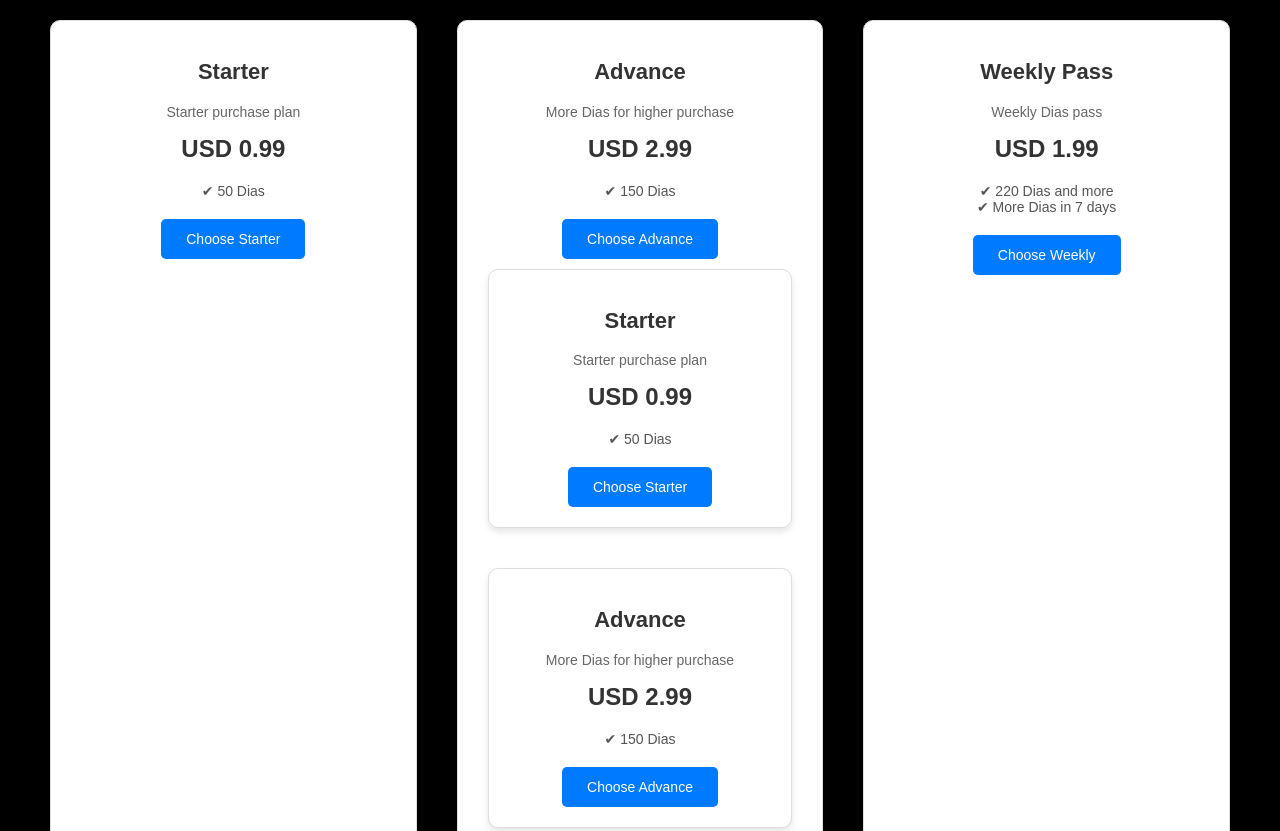
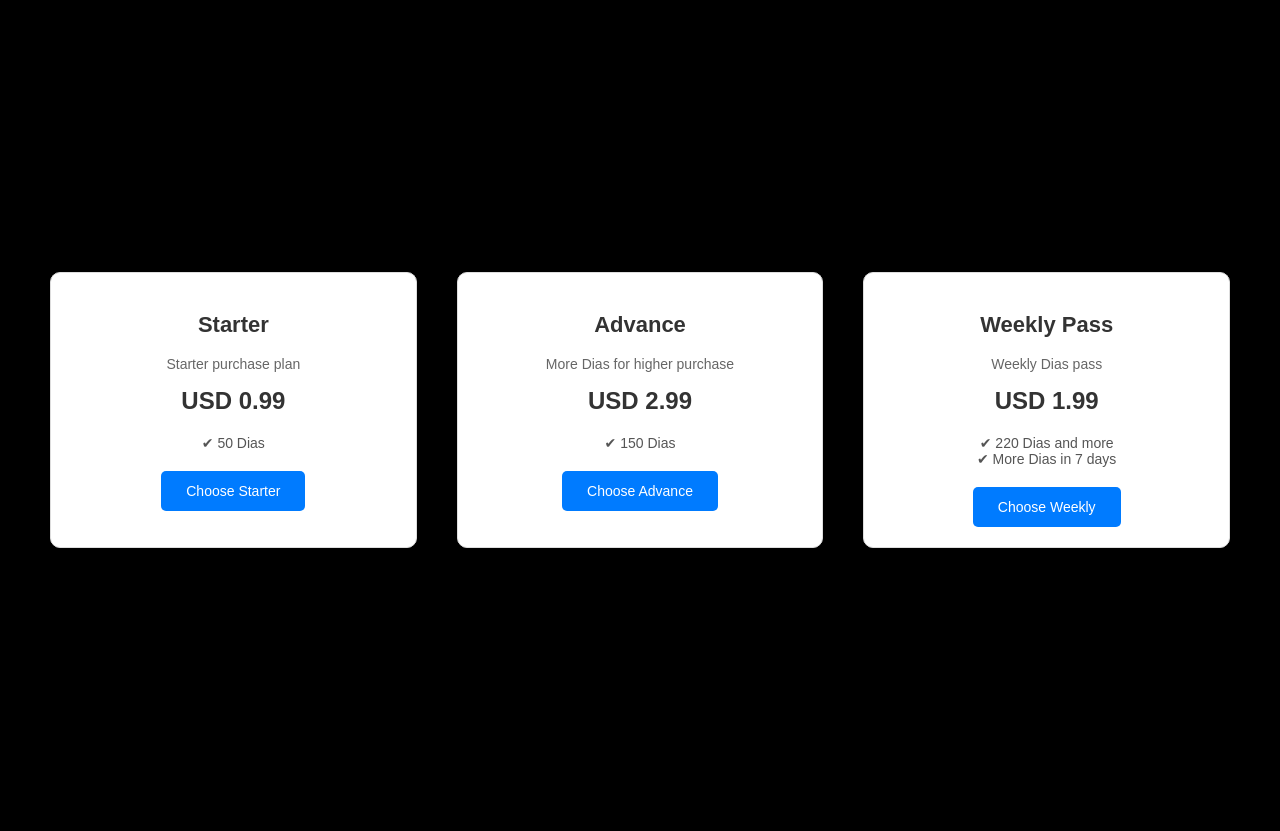
Before and after one commit to hirokire/Pricing-table, a plain HTML site: page index.html in a window 1280 px wide. Shown: the top 831 px of the page. Drawn offline with Linux system fonts and the light colour scheme.

Commit message:
Update index.html

```diff
--- a/index.html
+++ b/index.html
@@ -8,7 +8,7 @@
         body {
             margin: 0;
             font-family: Arial, sans-serif;
-            background-color: rgb(0, 0, 0);
+            background-color: rgb(0, 0, 0); /* Black background */
             display: flex;
             justify-content: center;
             align-items: center;
@@ -21,12 +21,12 @@
             gap: 20px;
             flex-wrap: wrap;
             justify-content: center;
-            max-width: 1200px;
+            max-width: 1200px; /* Max width for better control */
             width: 100%;
         }
 
         .pricing-card {
-            flex: 1 1 300px;
+            flex: 1 1 300px; /* Flex-grow, flex-shrink, flex-basis */
             padding: 20px;
             border: 1px solid #ddd;
             border-radius: 10px;
@@ -87,147 +87,14 @@
             background-color: #0056b3;
         }
 
-
+        /* Media Queries for smaller screens */
         @media (max-width: 768px) {
             .pricing-table {
-                gap: 15px;
+                gap: 15px; /* Adjust gap between cards */
             }
 
             .pricing-card {
-                flex: 1 1 100%;
-            }
-
-            .pricing-card .price {
-                font-size: 20px;
-            }
-
-            .pricing-card p {
-                font-size: 13px;
-            }
-
-            .pricing-card button {
-                font-size: 16px;
-            }
-        }
-    </style>
-</head>
-<body>
-    <div class="pricing-table">
-        <div class="pricing-card">
-            <h2>Starter</h2>
-            <p>Starter purchase plan</p>
-            <p class="price">USD 0.99</p>
-            <ul>
-                <li>✔ 50 Dias</li>
-            </ul>
-            <button>Choose Starter</button>
-        </div>
-
-        <div class="pricing-card">
-            <h2>Advance</h2>
-            <p>More Dias for higher purchase</p>
-            <p class="price">USD 2.99</p>
-            <ul>
-                <li>✔ 150 Dias</li>
-            </ul>
-            <button>Choose Advance</button>
-       <!DOCTYPE html>
-<html lang="en">
-<head>
-    <meta charset="UTF-8">
-    <meta name="viewport" content="width=device-width, initial-scale=1.0">
-    <title>Pricing Table</title>
-    <style>
-        body {
-            margin: 0;
-            font-family: Arial, sans-serif;
-            background-color: rgb(0, 0, 0);
-            display: flex;
-            justify-content: center;
-            align-items: center;
-            min-height: 100vh;
-            padding: 10px;
-        }
-
-        .pricing-table {
-            display: flex;
-            gap: 20px;
-            flex-wrap: wrap;
-            justify-content: center;
-            max-width: 1200px;
-            width: 100%;
-        }
-
-        .pricing-card {
-            flex: 1 1 300px;
-            padding: 20px;
-            border: 1px solid #ddd;
-            border-radius: 10px;
-            background-color: #fff;
-            text-align: center;
-            box-shadow: 0 4px 6px rgba(0, 0, 0, 0.1);
-            margin: 10px;
-            transition: transform 0.3s ease, box-shadow 0.3s ease;
-        }
-
-        .pricing-card:hover {
-            transform: translateY(-10px);
-            box-shadow: 0 6px 12px rgba(0, 0, 0, 0.2);
-        }
-
-        .pricing-card h2 {
-            color: #333;
-            font-size: 22px;
-        }
-
-        .pricing-card p {
-            font-size: 14px;
-            color: #666;
-        }
-
-        .pricing-card .price {
-            font-size: 24px;
-            color: #333;
-            font-weight: bold;
-            margin: 15px 0;
-        }
-
-        .pricing-card ul {
-            list-style: none;
-            padding: 0;
-            margin: 20px 0;
-            text-align: left;
-        }
-
-        .pricing-card ul li {
-            font-size: 14px;
-            color: #555;
-            text-align:center;
-        }
-
-        .pricing-card button {
-            padding: 12px 25px;
-            background-color: #007BFF;
-            color: #fff;
-            border: none;
-            border-radius: 5px;
-            cursor: pointer;
-            font-size: 14px;
-            transition: background-color 0.3s ease;
-        }
-
-        .pricing-card button:hover {
-            background-color: #0056b3;
-        }
-
-
-        @media (max-width: 768px) {
-            .pricing-table {
-                gap: 15px;
-            }
-
-            .pricing-card {
-                flex: 1 1 100%;
+                flex: 1 1 100%; /* Full width for each card on small screens */
             }
 
             .pricing-card .price {
@@ -279,18 +146,3 @@
     </div>
 </body>
 </html>
- </div>
-
-        <div class="pricing-card">
-            <h2>Weekly Pass</h2>
-            <p>Weekly Dias pass</p>
-            <p class="price">USD 1.99</p>
-            <ul>
-                <li>✔ 220 Dias and more</li>
-                <li>✔ More Dias in 7 days</li>
-            </ul>
-            <button>Choose Weekly</button>
-        </div>
-    </div>
-</body>
-</html>
```
